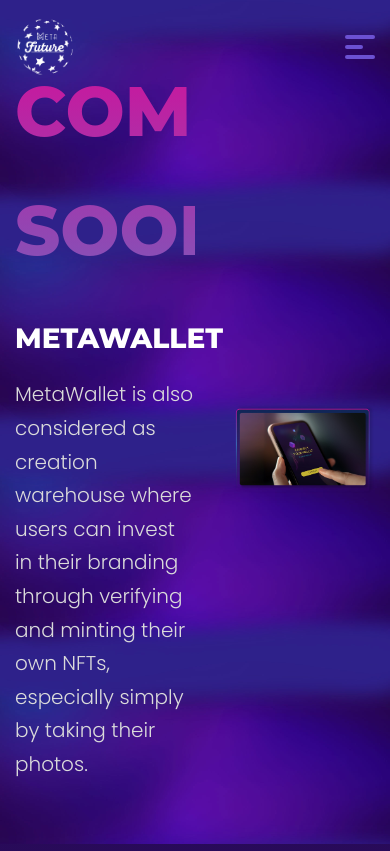
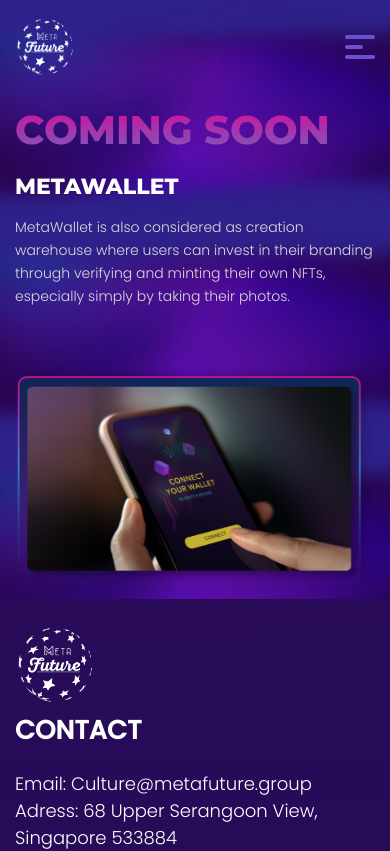
Before and after one commit to 17520216/Meta-feature, a Next.js app: page /meta-wallet in a window 390 px wide. Shown: the top 851 px of the page. Built offline with nearby package versions, Linux system fonts and the light colour scheme; no server answers; a web font is replaced by a local one.

Commit message:
done page -  undone animation

```diff
--- a/styles/core/_main.scss
+++ b/styles/core/_main.scss
@@ -54,7 +54,7 @@ section {
   background-image: url(../../public/images/home/bg-banner.jpg);
   background-size: cover;
   .wrap {
-    padding-top: 280px;
+    padding-top: 220px;
     @media (max-width: 1440px) {
       padding-top: 200px;
     }
--- a/styles/core/_mobile.scss
+++ b/styles/core/_mobile.scss
@@ -12,7 +12,7 @@
 @media only screen and (min-width: 1024px) and (max-height: 1366px) and (orientation: landscape) and (-webkit-min-device-pixel-ratio: 1.5) {
   .banner {
     .img-banner {
-      width: 70%;
+      width: 56%;
     }
   }
 }
@@ -89,6 +89,64 @@
         &.map4 {
           margin-top: 0px;
           flex-direction: row-reverse;
+        }
+      }
+    }
+  }
+  .section-banner {
+    height: auto;
+    .content-coming {
+      flex-direction: column;
+      height: auto;
+      justify-content: center;
+      align-items: baseline;
+      padding-top: 110px;
+      .left,
+      .right {
+        width: 100%;
+      }
+    }
+  }
+  .exchangeable {
+    .content-exchangeable {
+      padding-top: 100px;
+      .wrap {
+        .text {
+          margin: 20px auto;
+        }
+        .title {
+          margin: 20px auto;
+        }
+      }
+    }
+  }
+  .meta-vill {
+    height: auto;
+    .content-meta {
+      padding-top: 100px;
+      padding-bottom: 60px;
+      .wrap {
+        flex-direction: column;
+        .left {
+          width: 100%;
+          margin-bottom: 20px;
+          .btn-meta {
+            margin-top: 10px;
+            padding: 4px 20px 7px 18px;
+            .div {
+              font-size: 12px;
+            }
+          }
+        }
+        .right {
+          width: 100%;
+          .btn-play {
+            .anticon {
+              svg {
+                width: 50px;
+              }
+            }
+          }
         }
       }
     }
@@ -304,6 +362,29 @@
       line-height: 15px;
     }
   }
+  .section-banner {
+    height: auto;
+    .content-coming {
+      .left,
+      .right {
+        h2 {
+          font-size: 40px;
+          line-height: 40px;
+        }
+        h4 {
+          font-size: 22px;
+          line-height: 22px;
+        }
+        .banner-text {
+          font-size: 14px;
+          line-height: 164%;
+        }
+      }
+      .left {
+        margin-bottom: 16px;
+      }
+    }
+  }
 }
 @media only screen and (max-width: 375px) {
   .banner {
```
Also changed, not shown: pages/index.js (+10 -0 lines), src/component/CoreTeam.js (+13 -2 lines).
